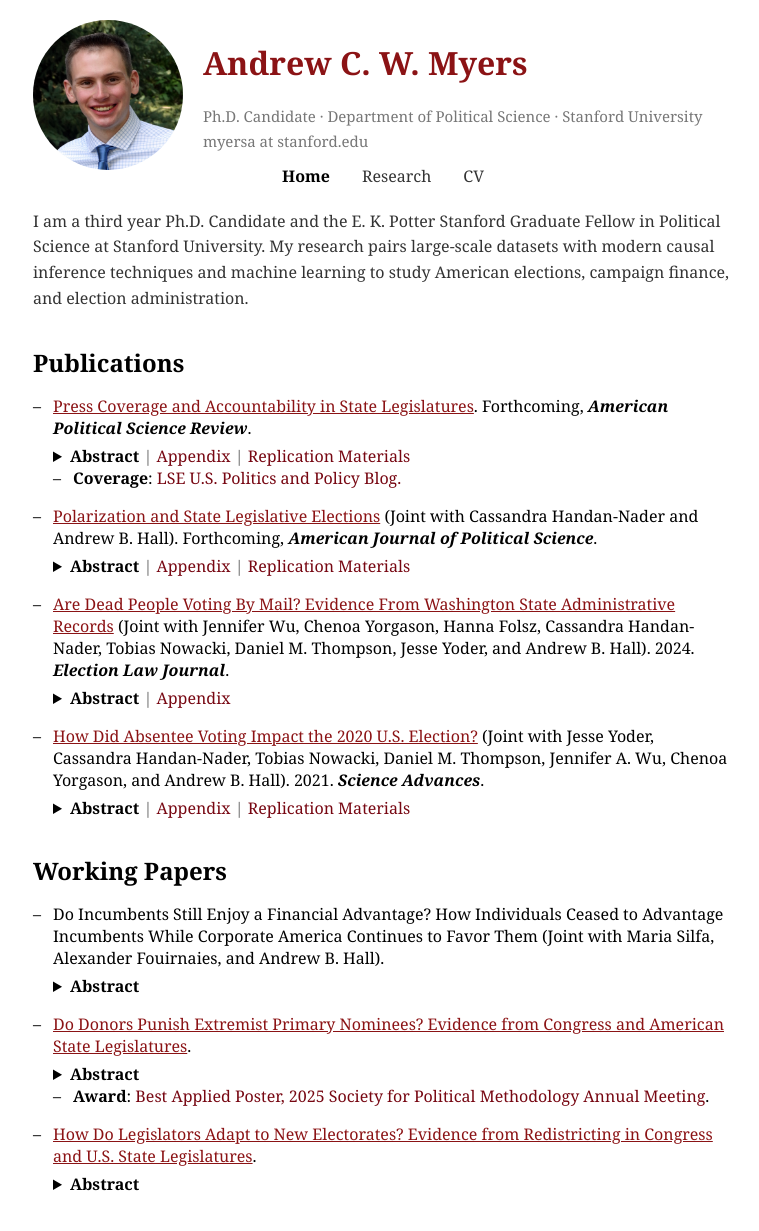
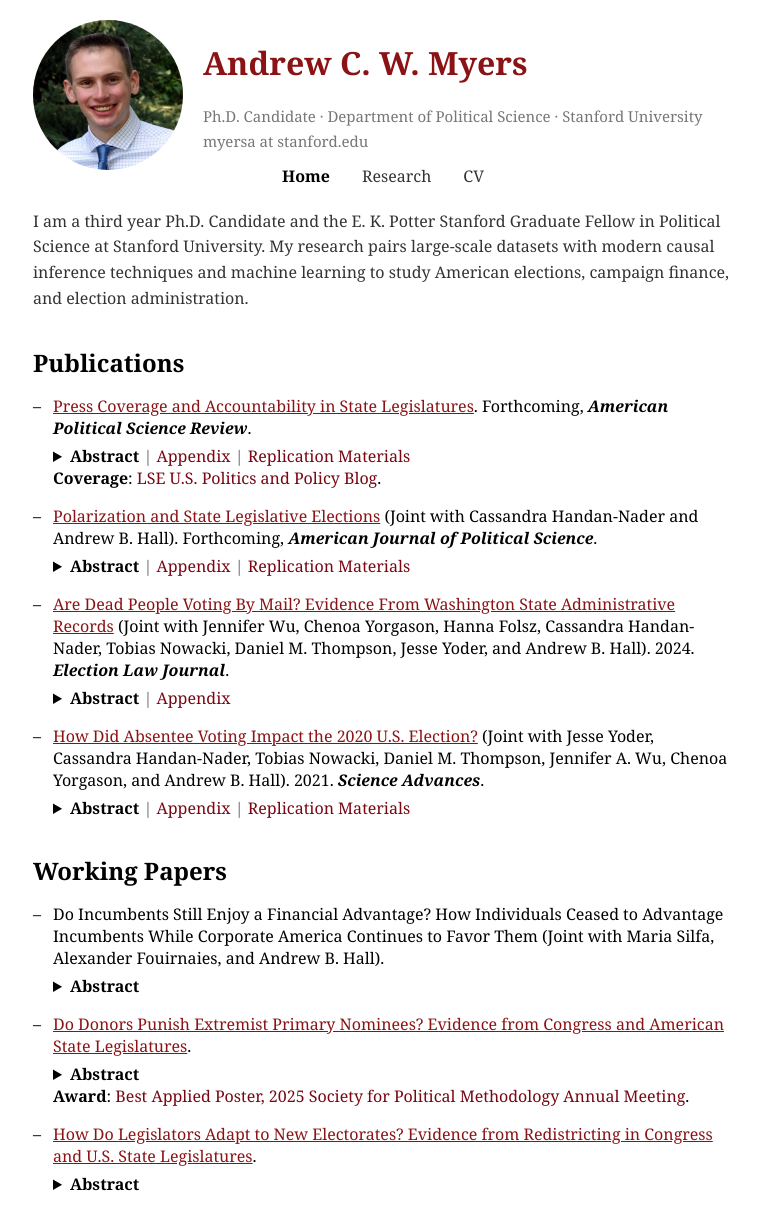
Before and after one commit to AndyMyersSkol/AndyMyersSkol.github.io, a Jekyll site: the page index.html, which Jekyll copies as it is, in a window 1280 px wide. Shown: the whole page, without its empty margins (257-1016 px from the left). Built offline with Jekyll 4.4.1, drawn with Linux system fonts in a browser that asks for light colours.

Commit message:
Update index.html

```diff
--- a/index.html
+++ b/index.html
@@ -71,11 +71,7 @@ height="0" width="0" style="display:none;visibility:hidden"></iframe></noscript>
 State legislatures are critical policymaking bodies, yet recent studies suggest that elections rarely hold state legislators accountable for their representation and voters generally know little about legislative politics. Would state legislatures function differently if voters had access to more information about legislative politics? Leveraging the haphazard overlap of newspaper markets and legislative districts, I construct and validate a measure of legislative press coverage in all 98 partisan state legislative chambers for the years 2000-2022 that is plausibly uncorrelated with other district-level variables. Drawing on this large-scale dataset, this paper traces the impact of press coverage on state legislative voters, elections, and, ultimately, representation. I find that robust local press coverage substantially augments down-ballot voter engagement, the electoral return to ideological moderation, and the incumbency advantage. Once in office, I further document that state legislators who receive stronger press coverage work more for their constituencies and diverge less from their district’s median voter. Overall, these results suggest that state legislators would be more moderate, representative, and productive were local press coverage strengthened.
                 </p>
             </details>
-            <ul class="dashed">
-                <li>
-                    <strong>Coverage</strong>: <a href="https://blogs.lse.ac.uk/usappblog/2025/07/18/improving-press-coverage-of-state-legislatures-is-key-for-better-representation-and-accountability-for-constituents/" target="_blank" class="replication-link">LSE U.S. Politics and Policy Blog.</a>
-                </li>
-            </ul>
+                    <strong>Coverage</strong>: <a href="https://blogs.lse.ac.uk/usappblog/2025/07/18/improving-press-coverage-of-state-legislatures-is-key-for-better-representation-and-accountability-for-constituents/" target="_blank" class="replication-link">LSE U.S. Politics and Policy Blog</a>.
         </li>
     </ul>
 
@@ -161,11 +157,7 @@ Fundraising is a critical element of legislative elections, yet problems of endo
 
                 </p>
             </details>
-            <ul class="dashed">
-                <li>
-                    <strong>Award</strong>: <a href="https://polmeth.org/spm-poster-awards" target="_blank" class="replication-link">Best Applied Poster, 2025 Society for Political Methodology Annual Meeting</a>.
-                </li>
-            </ul>
+                <strong>Award</strong>: <a href="https://polmeth.org/spm-poster-awards" target="_blank" class="replication-link">Best Applied Poster, 2025 Society for Political Methodology Annual Meeting</a>.
         </li>
     </ul>
 
```
